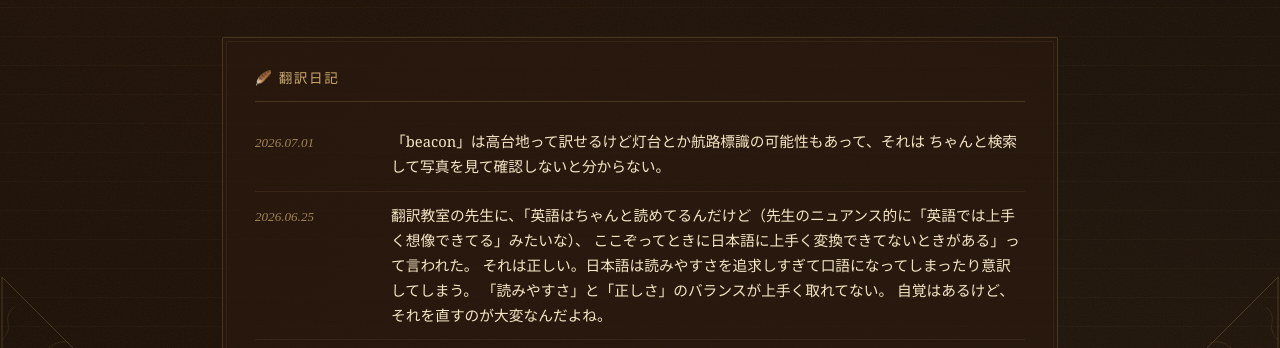
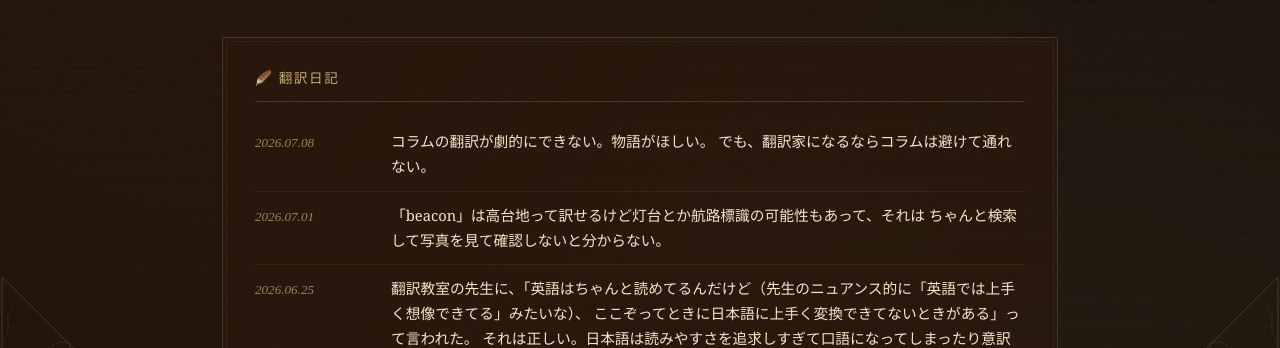
Before and after one commit to Azaleacreativeroom888/fan-translation, a plain HTML site: page blog.html in a window 1280 px wide. Shown: the part 445-793 px from the top of the page. Drawn offline with Linux system fonts and the light colour scheme; a web font is replaced by a local one.

Commit message:
Update blog.html

```diff
--- a/blog.html
+++ b/blog.html
@@ -57,6 +57,12 @@
       <p class="panel-title">🪶 翻訳日記</p>
 
       <div class="blog-entry">
+        <span class="blog-date">2026.07.08</span>
+        <span class="blog-text">コラムの翻訳が劇的にできない。物語がほしい。
+          でも、翻訳家になるならコラムは避けて通れない。</span>
+      </div>
+
+      <div class="blog-entry">
         <span class="blog-date">2026.07.01</span>
         <span class="blog-text">「beacon」は高台地って訳せるけど灯台とか航路標識の可能性もあって、それは
           ちゃんと検索して写真を見て確認しないと分からない。</span>
```
